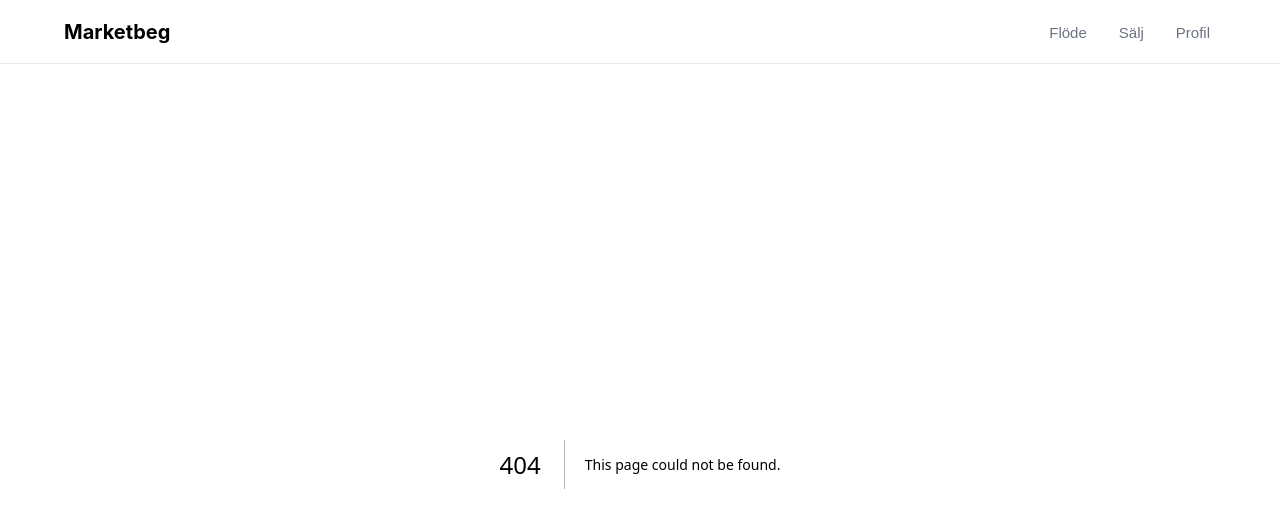
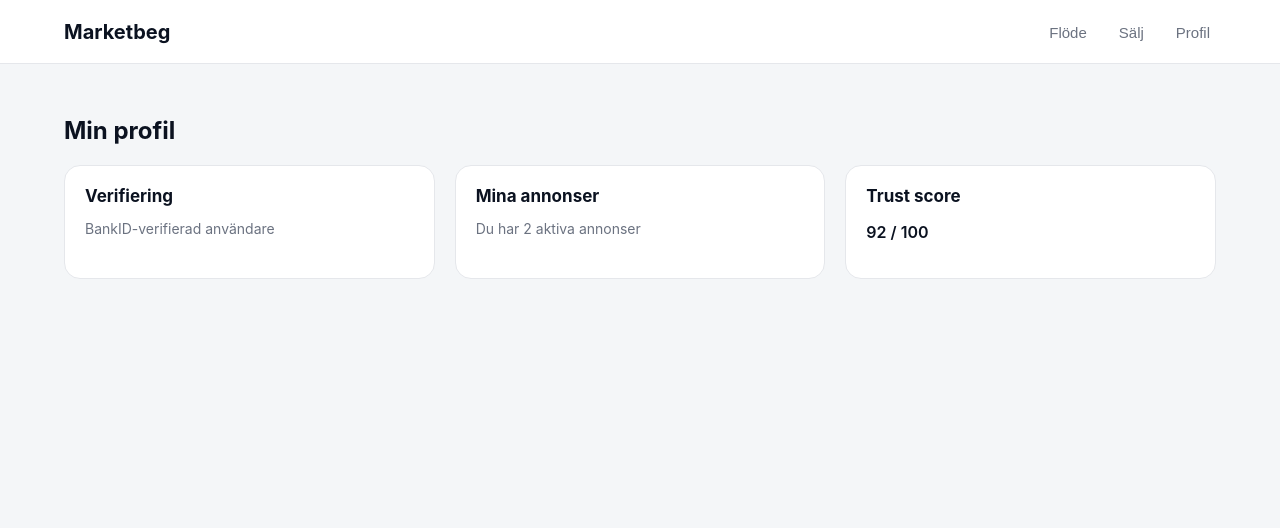
Before and after one commit to gascheckking/marketbeg-appGem, a Next.js app: page /profile in a window 1280 px wide. Before the commit this address had no page. Shown: the top 528 px of the page. Built offline with nearby package versions, Linux system fonts and the light colour scheme.

Commit message:
Create page.tsx

```diff
--- /dev/null
+++ b/app/profile/page.tsx
@@ -0,0 +1,24 @@
+export default function ProfilePage() {
+  return (
+    <main className="container">
+      <h2>Min profil</h2>
+
+      <div className="grid">
+        <div className="card">
+          <h3>Verifiering</h3>
+          <p className="muted">BankID-verifierad användare</p>
+        </div>
+
+        <div className="card">
+          <h3>Mina annonser</h3>
+          <p className="muted">Du har 2 aktiva annonser</p>
+        </div>
+
+        <div className="card">
+          <h3>Trust score</h3>
+          <p className="price">92 / 100</p>
+        </div>
+      </div>
+    </main>
+  );
+}
```
